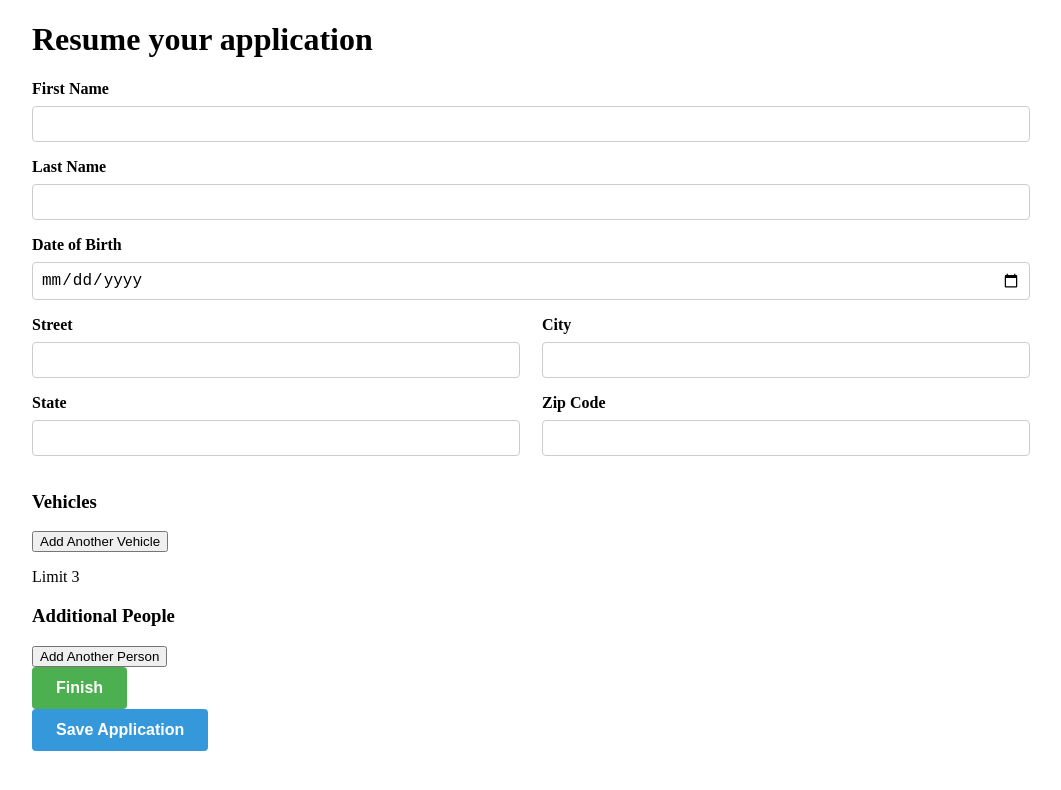
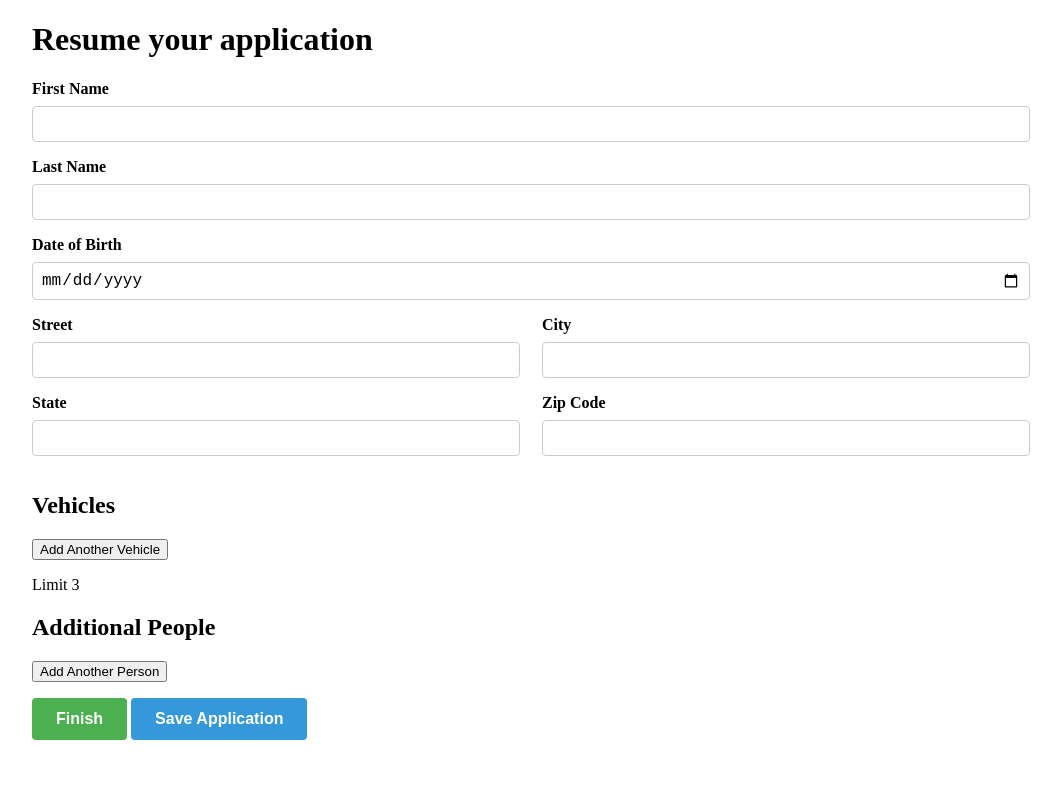
Before and after one commit to tylern-dev/car-insurance-form, a React (Vite) app in the folder client/: page /resume/1 in a window 1280 px wide. Shown: the top 790 px of the page, without its empty margins (118-1179 px from the left). Built offline with nearby package versions, Linux system fonts and the light colour scheme; no server answers.

Commit message:
refactor

```diff
--- a/client/src/components/Button.tsx
+++ b/client/src/components/Button.tsx
@@ -4,12 +4,12 @@ export type Props = {
     onClick?: () => void;
     name: string;
     type?: 'button' | 'submit' | 'reset';
-    secondary?: boolean;
+    theme?: 'secondary';
 };
 
-const Button = ({ name, type, onClick, secondary }: Props) => {
+const Button = ({ name, type, onClick, theme }: Props) => {
     return (
-        <StyledButton name={name} type={type} onClick={onClick} secondary={secondary}>
+        <StyledButton name={name} type={type} onClick={onClick} theme={theme}>
             {name}
         </StyledButton>
     );
--- a/client/src/components/Dropdown.tsx
+++ b/client/src/components/Dropdown.tsx
@@ -1,4 +1,4 @@
-import { Controller, useFormContext } from 'react-hook-form';
+import { useFormContext } from 'react-hook-form';
 import { FormField, Label, StyledSelect } from './styled-components';
 
 type Option = {
@@ -7,20 +7,17 @@ type Option = {
 };
 type DropdownProps = {
     name: string;
+    label: string;
     error?: string;
     options: Option[];
 };
 
-const Dropdown = ({ name, error, options }: DropdownProps) => {
-    const {
-        register,
-        control,
-        formState: { errors },
-    } = useFormContext();
+const Dropdown = ({ name, error, label, options }: DropdownProps) => {
+    const { register } = useFormContext();
 
     return (
         <FormField>
-            <Label>Relationship</Label>
+            <Label>{label}</Label>
             <StyledSelect {...register(name)}>
                 {options.map((option) => (
                     <option key={option.value} value={option.value}>
--- a/client/src/components/formFields/PeopleInformation.tsx
+++ b/client/src/components/formFields/PeopleInformation.tsx
@@ -1,8 +1,9 @@
 import { FieldErrors, UseFieldArrayReturn } from 'react-hook-form';
 import { ApplicationInputs } from '../../types';
-import { StyledColumn } from '../styled-components';
+import { StyledColumn, StyledSection } from '../styled-components';
 import FormInput from '../FormInput';
 import Dropdown from '../Dropdown';
+import styled from 'styled-components';
 
 type Props = {
     fieldArray: UseFieldArrayReturn<ApplicationInputs, 'people'>;
@@ -32,7 +33,7 @@ const dropDownOptions = [
 ];
 const PeopleInformation = ({ fieldArray, errors }: Props) => {
     return fieldArray.fields.map((item, index) => (
-        <div key={index}>
+        <StyledSection key={index}>
             <StyledColumn>
                 <FormInput
                     name={`people.${index}.firstName`}
@@ -44,6 +45,7 @@ const PeopleInformation = ({ fieldArray, errors }: Props) => {
                     label="Last Name"
                     error={errors.people?.[index]?.lastName?.message}
                 />
+
                 <FormInput
                     name={`people.${index}.dob`}
                     label="Date of Birth"
@@ -52,11 +54,12 @@ const PeopleInformation = ({ fieldArray, errors }: Props) => {
                 />
                 <Dropdown
                     name={`people.${index}.relationship`}
+                    label="Relationship"
                     options={dropDownOptions}
                     error={errors.people?.[index]?.relationship?.message}
                 />
             </StyledColumn>
-        </div>
+        </StyledSection>
     ));
 };
 
--- a/client/src/components/formFields/VehicleInformation.tsx
+++ b/client/src/components/formFields/VehicleInformation.tsx
@@ -1,6 +1,6 @@
-import { FieldArray, FieldErrors, UseFieldArrayReturn } from 'react-hook-form';
+import { FieldErrors, UseFieldArrayReturn } from 'react-hook-form';
 import { ApplicationInputs } from '../../types';
-import { StyledColumn } from '../styled-components';
+import { StyledColumn, StyledSection } from '../styled-components';
 import FormInput from '../FormInput';
 
 type Props = {
@@ -9,7 +9,7 @@ type Props = {
 };
 const VehicleInformation = ({ fieldArray, errors }: Props) => {
     return fieldArray.fields.map((item, index) => (
-        <div key={item.id}>
+        <StyledSection key={item.id}>
             <StyledColumn>
                 <FormInput
                     name={`vehicles.${index}.make`}
@@ -32,7 +32,7 @@ const VehicleInformation = ({ fieldArray, errors }: Props) => {
                     error={errors.vehicles?.[index]?.vin?.message}
                 />
             </StyledColumn>
-        </div>
+        </StyledSection>
     ));
 };
 
--- a/client/src/components/styled-components/index.tsx
+++ b/client/src/components/styled-components/index.tsx
@@ -13,7 +13,7 @@ export const StyledButton = styled.button<Props>`
     font-weight: bold;
     border: none;
     border-radius: 4px;
-    background-color: ${(props) => (props.secondary ? '#3498db' : '#4caf50')};
+    background-color: ${(props) => (props.theme === 'secondary' ? '#3498db' : '#4caf50')};
     color: white;
     cursor: pointer;
     transition: background-color 0.3s ease;
@@ -32,6 +32,10 @@ export const StyledColumn = styled.div`
     display: grid;
     grid-template-columns: 1fr 1fr;
     column-gap: 40px;
+`;
+
+export const StyledSection = styled.div`
+    margin-bottom: 24px;
 `;
 
 export const FormField = styled.div`
--- a/client/src/pages/ResumeApplication.tsx
+++ b/client/src/pages/ResumeApplication.tsx
@@ -14,12 +14,13 @@ import VehicleInformation from '../components/formFields/VehicleInformation';
 import PeopleInformation from '../components/formFields/PeopleInformation';
 import { useValidateApplication } from '../hooks/useValidateApplication';
 import { useSaveApplication } from '../hooks/useSaveApplication';
-import { customResolver } from '../utils/form-resolver';
+import { zodResolver } from '@hookform/resolvers/zod';
 
 const StyledButtonContainer = styled.div`
     display: flex;
     flex-direction: row;
     gap: 4px;
+    margin-top: 16px;
 `;
 
 const defaultVehicle = { make: '', model: '', year: '', vin: '' };
@@ -32,7 +33,7 @@ const ResumeApplication = () => {
     const [isAddVehicleButtonDisabled, setAddVehicleButtonDisabled] = useState(false);
 
     const methods = useForm<ApplicationInputs>({
-        resolver: customResolver(applicationSchema),
+        resolver: zodResolver(applicationSchema),
     });
 
     const {
@@ -71,8 +72,7 @@ const ResumeApplication = () => {
     const submitForm = () => {
         clearErrors();
         const data = getValues();
-        const formattedData = getFormattedData(data);
-
+        const formattedData = applicationSchema.parse(data);
         validateApplication(formattedData);
     };
     const handleSave = () => {
@@ -110,7 +110,7 @@ const ResumeApplication = () => {
                     <PersonalInformation errors={errors} />
                     <div>
                         <div>
-                            <h3>Vehicles</h3>
+                            <h2>Vehicles</h2>
                             <button
                                 disabled={isAddVehicleButtonDisabled}
                                 type="button"
@@ -118,7 +118,7 @@ const ResumeApplication = () => {
                                     vehiclesFieldArray.append({
                                         make: '',
                                         model: '',
-                                        year: null,
+                                        year: '',
                                         vin: '',
                                     })
                                 }
@@ -131,7 +131,7 @@ const ResumeApplication = () => {
                     </div>
                     <div>
                         <div>
-                            <h3>Additional People</h3>
+                            <h2>Additional People</h2>
                             <button
                                 type="button"
                                 onClick={() =>
@@ -146,12 +146,13 @@ const ResumeApplication = () => {
                                 Add Another Person
                             </button>
                         </div>
+
                         <PeopleInformation fieldArray={personsFieldArray} errors={errors} />
                     </div>
-                    <Button type="submit" name="Finish" />
                 </form>
                 <StyledButtonContainer>
-                    <Button onClick={handleSave} name="Save Application" secondary />
+                    <Button name="Finish" onClick={() => handleSubmit(submitForm)()} />
+                    <Button onClick={handleSave} name="Save Application" theme="secondary" />
                 </StyledButtonContainer>
             </FormProvider>
         </>
--- a/client/src/pages/helpers.ts
+++ b/client/src/pages/helpers.ts
@@ -3,7 +3,7 @@ import { ApplicationInputs } from '../types';
 export function getFormattedData(data: ApplicationInputs) {
     const formattedAddress = {
         ...data.address,
-        zipCode: data.address?.zipCode && Number(data.address?.zipCode),
+        zipCode: data.address?.zipCode ? Number(data.address?.zipCode) : null,
     };
     const formattedVehicleData = data?.vehicles?.map((vehicle) => ({
         ...vehicle,
--- a/client/src/schemas/application-schema.ts
+++ b/client/src/schemas/application-schema.ts
@@ -7,25 +7,47 @@ const addressSchema = z.object({
     city: z.string().min(1, { message: 'Required' }),
     state: z.string().min(1, { message: 'Required' }),
     zipCode: z
-        .number()
-        .min(1, { message: 'Required' })
-        .transform((val) => Number(val))
-        .nullable(),
+        .union([z.string(), z.number(), z.null()])
+        .refine(
+            (val) => {
+                if (typeof val === 'string') {
+                    return val.length > 1;
+                } else if (typeof val === 'number') {
+                    return val > 1;
+                }
+            },
+            {
+                message: 'Required',
+            }
+        )
+        .transform((val) => Number(val)),
 });
 
 const peopleSchema = z.object({
     firstName: z.string().min(1, { message: 'Required' }),
     lastName: z.string().min(1, { message: 'Required' }),
     dob: z.string().min(1, { message: 'Required' }),
-    relationship: z.enum(RELATIONSHIPS).refine((value) => RELATIONSHIPS.includes(value), {
-        message: 'Required',
-    }),
+    relationship: z.enum(RELATIONSHIPS),
 });
 
 const vehicleSchema = z.object({
     make: z.string().min(1, { message: 'Required' }),
     model: z.string().min(1, { message: 'Required' }),
-    year: z.number().min(1, { message: 'Required' }).nullable(),
+    year: z
+        .union([z.string(), z.number(), z.null()])
+        .refine(
+            (val) => {
+                if (typeof val === 'string') {
+                    return val.length > 1;
+                } else if (typeof val === 'number') {
+                    return val > 1;
+                }
+            },
+            {
+                message: 'Required',
+            }
+        )
+        .transform((val) => Number(val)),
     vin: z.string().min(1, { message: 'Required' }),
 });
 
@@ -34,6 +56,8 @@ export const applicationSchema = z.object({
     lastName: z.string().min(1, { message: 'Required' }),
     dob: z.string().min(1, { message: 'Required' }),
     address: addressSchema,
-    people: z.array(peopleSchema),
+    people: z
+        .union([z.array(peopleSchema), z.number()])
+        .transform((data) => (Array.isArray(data) ? data : [])),
     vehicles: z.array(vehicleSchema),
 });
--- a/client/src/utils/form-resolver.ts
+++ /dev/null
@@ -1,11 +0,0 @@
-import { ZodType } from 'zod';
-import { ApplicationInputs } from '../types';
-import { getFormattedData } from '../pages/helpers';
-import { zodResolver } from '@hookform/resolvers/zod';
-
-export const customResolver =
-    (schema: ZodType) => async (data: ApplicationInputs, context: unknown, options: any) => {
-        const formattedData = getFormattedData(data);
-
-        return zodResolver(schema)(formattedData, context, options);
-    };
```
Also changed, not shown: 1 other file (tests, documents, lock files or other folders).
